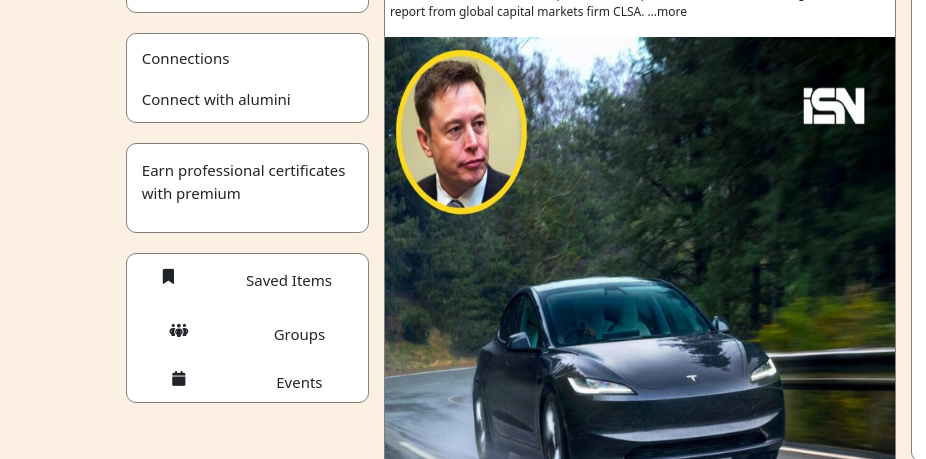
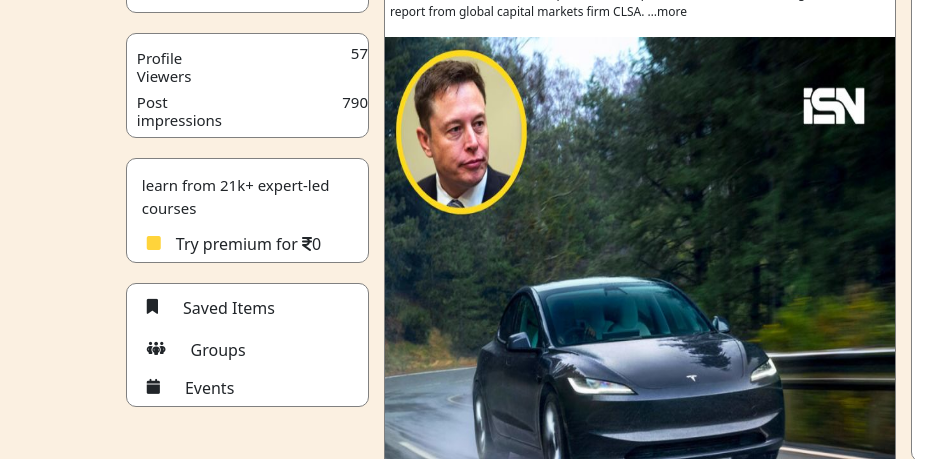
Before and after one commit to sruthigoud-git/bootstrap4liclone, a plain HTML site: page index.html in a window 1280 px wide. Shown: the part 427-886 px from the top of the page, 0-926 px from the left. Drawn offline with nearby package versions, Linux system fonts and the light colour scheme.

Commit message:
Update index.html

```diff
--- a/index.html
+++ b/index.html
@@ -76,8 +76,7 @@
 
         .right-1 {
             width: 19vw;
-            height: 300vh;
-            /* position: relative; */
+            height: 300vh;           /* position: relative; */
 
             cursor: pointer;
         }
@@ -93,16 +92,17 @@
 
         .lefttwo {
             width: 100%;
-            height: 90px;
+            height: auto;
             background-color: white;
             border-radius: 10px;
             border: 1px solid gray;
             margin: 20px 0;
+
         }
 
-        .leftfour {
+        .leftthree {
             width: 100%;
-            height: 90px;
+            height: auto;
             background-color: white;
             border-radius: 10px;
             border: 1px solid gray;
@@ -114,13 +114,15 @@
 
 
 
-        .leftthree {
+        .leftfour {
             width: 100%;
-            height: 150px;
+            height: auto;
             background-color: white;
             border-radius: 10px;
             border: 1px solid gray;
             margin: 20px 0;
+            padding-left: 20px;
+
         }
 
         .midone {
@@ -204,7 +206,8 @@
             }
 
             .right-1 {
-                width: 63vw;
+                /* width: 63vw; */
+                display: none;
             }
 
             .input {
@@ -242,6 +245,7 @@
             .mid-1 {
                 width: 80vw;
             }
+
 
         }
 
@@ -290,50 +294,59 @@
 
         .connect {
             font-size: 15px;
-            margin-left: 15px;
+            margin-left: 10px;
             margin-top: 15px;
         }
 
         .no {
             font-size: 15px;
-            margin-left: 155px;
-            margin-top: 15px;
+             margin-left: 135px;
+            margin-top: 10px;
             display: flex;
-            justify-content: center;
-            color: rgb(13, 146, 146);
+           /* margin-right: 15px; */
+
+        }
+        .dno{
+            font-size: 15px;
+            margin-left: 120px;
+            display: flex;
+            /* margin-top: 5px; */
         }
 
         .down {
             font-size: 15px;
-            margin-left: 15px;
+            margin-left: 10px;
         }
 
         .p {
             font-size: 15px;
             margin-left: 15px;
             margin-top: 15px;
+
         }
 
         .saved {
             font-size: 15px;
             margin-top: 15px;
             display: flex;
-            justify-content: space-around;
+            justify-content: start;
+            gap: 25px;
         }
 
         .group {
             font-size: 15px;
             margin-top: 15px;
             display: flex;
-            justify-content: space-around;
+            justify-content:start;
+            gap: 25px;
         }
 
         .event {
             font-size: 15px;
             margin-top: 10px;
-
+            gap: 25px;
             display: flex;
-            justify-content: space-around;
+            justify-content: start;
         }
 
         .midi {
@@ -356,6 +369,7 @@
             display: flex;
             gap: 10px;
             margin-top: 5px;
+             cursor: pointer;
         }
 
         .midsecond {
@@ -453,12 +467,14 @@
             justify-content: space-evenly;
             /* margin-bottom: 5px; */
             /* margin-top: 5px; */
+            cursor: pointer;
 
         }
 
         .reactions {
             display: flex;
             justify-content: space-between;
+            cursor: pointer;
         }
 
         .right {
@@ -509,6 +525,10 @@
 
         .pad:hover {
             background-color: rgb(215, 216, 218);
+        }
+        .tryp{
+            margin-left: 20px;
+            gap:15px;
         }
     </style>
 </head>
@@ -588,26 +608,31 @@
                 </div>
             </div>
             <div class="lefttwo">
-                <div class="d-flex">
-                    <h1 class="connect">Connections</h1>
-                    <p class="no">55</p>
+                <div class="d-flex justify-content-space-evenly">
+                    <h1 class="connect">Profile Viewers</h1>
+                    <h1 class="no">57</h1>
                 </div>
-                <p class="down">Connect with alumini</p>
+                <div class="d-flex justify-content-space-evenly">
+                    <h1 class="down">Post impressions</h1>
+                <h1 class="dno">790</h1>
+                </div>
             </div>
-            <div class="leftfour">
-                <p class="p">Earn professional certificates with premium</p>
+            <div class="leftthree">
+                <p class="p">learn from 21k+ expert-led courses</p>
+                <div class="d-flex tryp"><i class="fa-solid fa-square"  style="color: #FFD43B;"></i>
+                    <h1 class="fs-6 ">Try premium for <i class="fa-solid fa-indian-rupee-sign"></i>0</h1></div>
             </div>
 
 
-            <div class="leftthree">
+            <div class="leftfour">
                 <div class="saved"><i class="fa-solid fa-bookmark"></i>
-                    <p>Saved Items</p>
+                    <h1 class="fs-6">Saved Items</h1>
                 </div>
                 <div class="group"><i class="fa-solid fa-people-group"></i>
-                    <p>Groups</p>
+                    <h1 class="fs-6">Groups</h1>
                 </div>
                 <div class="event"><i class="fa-solid fa-calendar"></i>
-                    <p>Events</p>
+                    <h1 class="fs-6">Events</h1>
                 </div>
             </div>
 
@@ -618,7 +643,7 @@
 
                     <img src="midprofile.png" class="midi" alt="">
 
-                    <button class="btn">Start a post</button>
+                    <button class="btn justify-content-start">Start a post</button>
 
 
 
```
